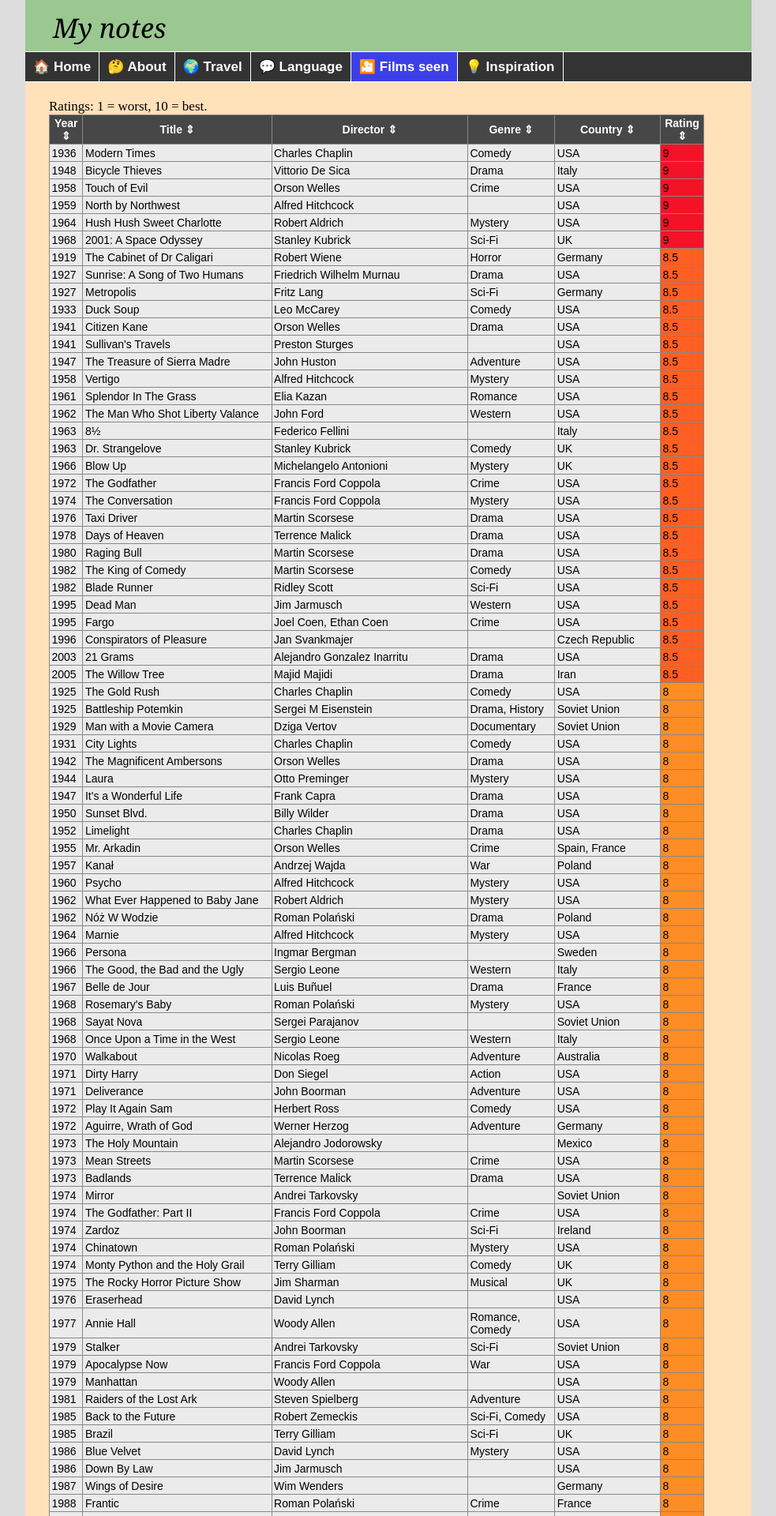
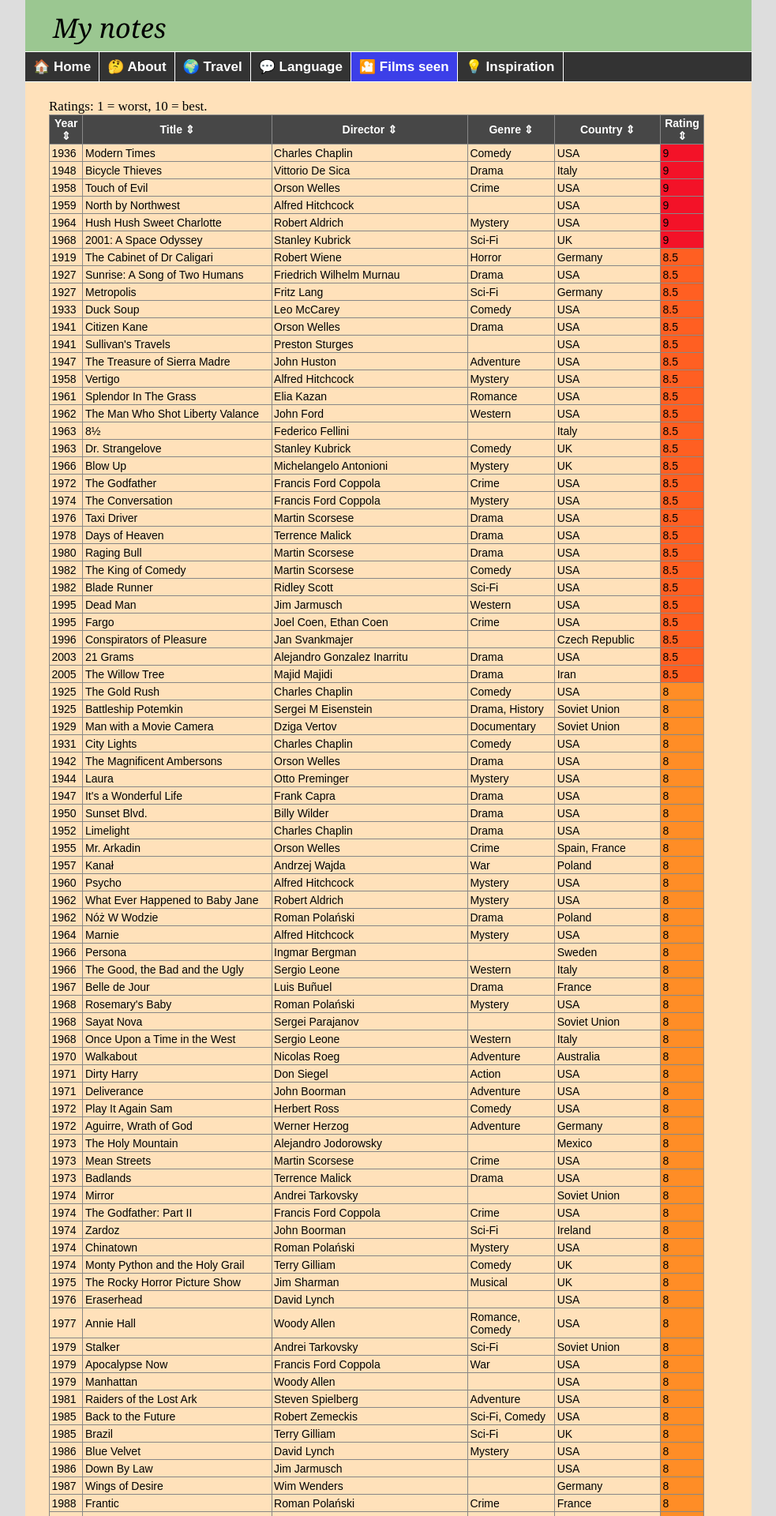
Before and after one commit to witbag/witbag.github.io, a Jekyll site: the page built from likes/index.html, in a window 1280 px wide. Shown: the top 1920 px of the page at 79% size, without its empty margins (148-1131 px from the left). Built offline with Jekyll 4.4.1, drawn with Linux system fonts in a browser that asks for light colours.

Commit message:
Update index.html

```diff
--- a/likes/index.html
+++ b/likes/index.html
@@ -18,7 +18,7 @@ Ratings: 1 = worst, 10 = best.
 		border: 1px solid #878787;
 		border-collapse: collapse;
 		font-family: Arial, Helvetica, sans-serif;
-		background: #ebebeb;
+	    /*	background: #f2fff3;  */
 	}
 	.sortable td {
 		padding: 2.5px;
```
